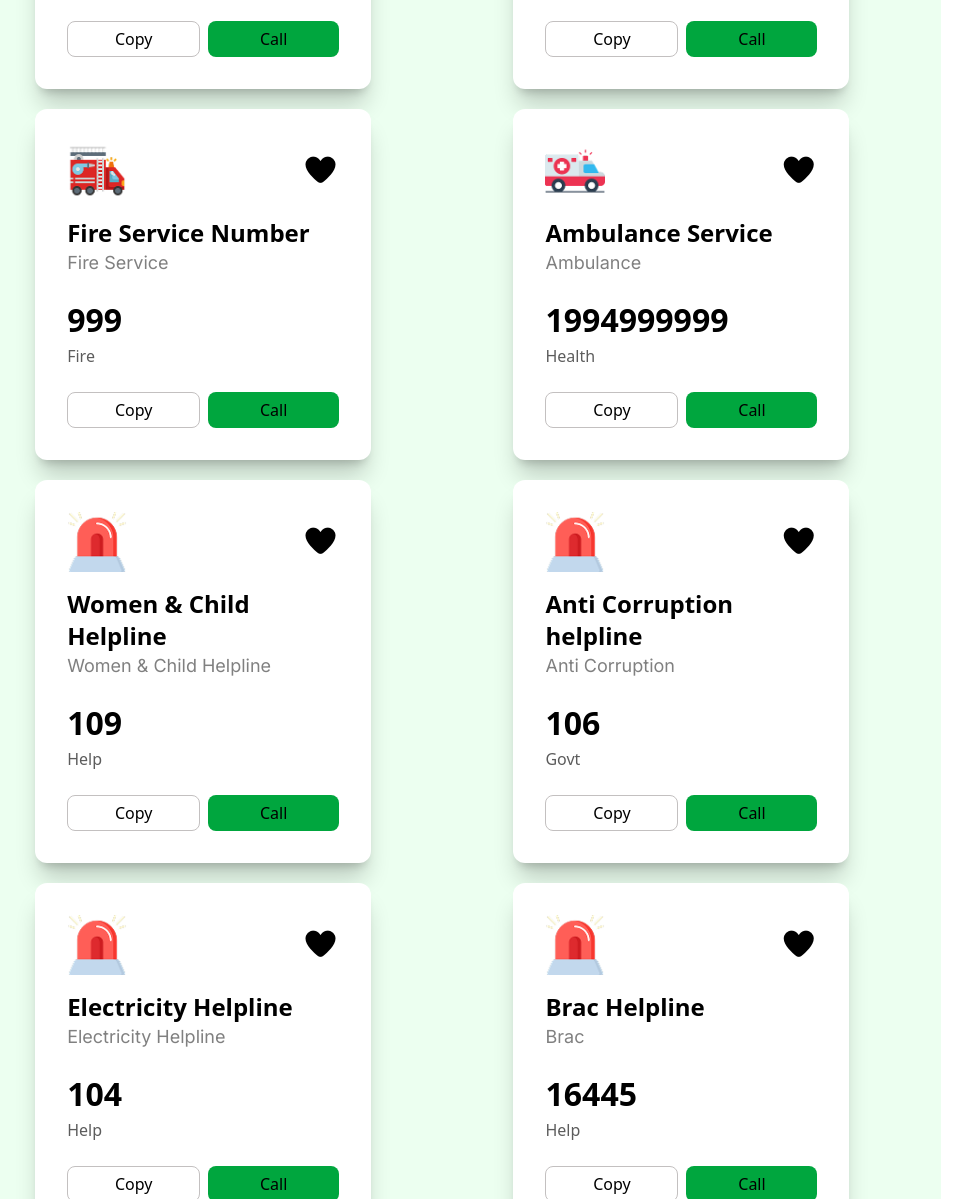
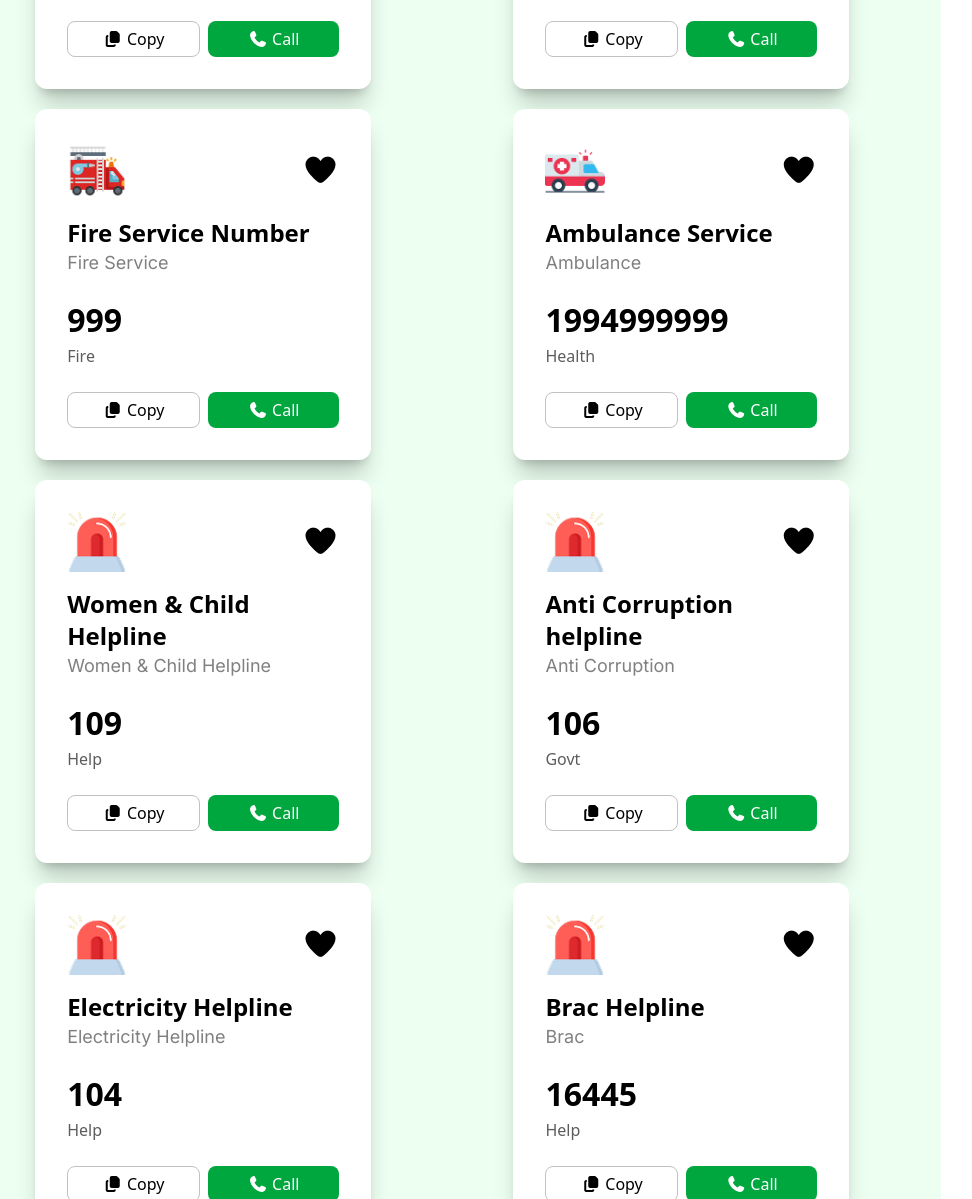
Before and after one commit to parthopauldev/Emergency-Hotline, a plain HTML site: page index.html in a window 1280 px wide. Shown: the part 721-1920 px from the top of the page, without its empty margins (26-998 px from the left). Drawn offline with nearby package versions, Linux system fonts and the light colour scheme; a web font is replaced by a local one.

Commit message:
assignment has been done

```diff
--- a/index.html
+++ b/index.html
@@ -15,7 +15,7 @@
 </head>
 <body class="font-(family-name: 'Hind Madurai', sans-serif;)">
     <!-- header section -->
-    <header class="max-w[1400px] flex items-center justify-between sm:px-[60px] py-[20px]">
+    <header class="max-w[1400px] flex items-center flex-col sm:flex-row justify-between sm:px-[60px] py-[20px]">
         <!-- left side -->
 <div class="flex gap-[10px]">
     <div class="logo w-[50px] h-[50px]">
@@ -82,8 +82,8 @@
     <h1 class="text-[32px] font-bold">999</h1>
     <p class="text-[#5c5c5c] mb-[24px]">All</p>
     <div class="flex gap-[8px]">
-        <button class="flex-1 rounded-[8px] py-[5px] border-[1px] border-[#c3c0c0] "><a href=""></a><p>Copy</p></button>
-        <button class="call-btn flex-1 py-[5px] rounded-[8px] bg-[#00a63e] ">Call</button>
+        <button class="copy-btn flex-1 rounded-[8px] py-[5px] border-[1px] border-[#c3c0c0] "><i class="fa-solid fa-copy"></i> Copy</button>
+        <button class="call-btn flex-1 text-[white] py-[5px] rounded-[8px] bg-[#00a63e] "><i class="fa-solid fa-phone m-r[]"></i> Call</button>
     </div>
  </div>
  <div class=" card shadow-xl/20 w-[336px] p-[32px] bg-[white] rounded-[12px]">
@@ -98,8 +98,8 @@
     <h1 class="text-[32px] font-bold">999</h1>
     <p class="text-[#5c5c5c] mb-[24px]">Police</p>
     <div class="flex gap-[8px]">
-        <button class="copy-btn  flex-1 rounded-[8px] py-[5px] border-[1px] border-[#c3c0c0] ">Copy</button>
-        <button class="call-btn flex-1 py-[5px] rounded-[8px] bg-[#00a63e] ">Call</button>
+        <button class="copy-btn  flex-1 rounded-[8px] py-[5px] border-[1px] border-[#c3c0c0] "><i class="fa-solid fa-copy"></i> Copy</button>
+        <button class="call-btn text-[white] flex-1 py-[5px] rounded-[8px] bg-[#00a63e] "><i class="fa-solid fa-phone m-r[]"></i> Call</button>
     </div>
  </div>
  <div class=" card shadow-xl/20 w-[336px] p-[32px] bg-[white] rounded-[12px]">
@@ -114,8 +114,8 @@
     <h1 class="text-[32px] font-bold">999</h1>
     <p class="text-[#5c5c5c] mb-[24px]">Fire</p>
     <div class="flex gap-[8px]">
-        <button class="copy-btn flex-1 rounded-[8px] py-[5px] border-[1px] border-[#c3c0c0] ">Copy</button>
-        <button class="call-btn flex-1 py-[5px] rounded-[8px] bg-[#00a63e] ">Call</button>
+        <button class="copy-btn flex-1 rounded-[8px] py-[5px] border-[1px] border-[#c3c0c0]  "><i class="fa-solid fa-copy"></i> Copy</button>
+        <button class="call-btn flex-1 text-[white] py-[5px] rounded-[8px] bg-[#00a63e] "><i class="fa-solid fa-phone m-r[]"></i> Call</button>
     </div>
  </div>
  <div class=" card shadow-xl/20 w-[336px] p-[32px] bg-[white] rounded-[12px]">
@@ -130,8 +130,8 @@
     <h1 class="text-[32px] font-bold">1994999999</h1>
     <p class="text-[#5c5c5c] mb-[24px]">Health</p>
     <div class="flex gap-[8px]">
-        <button class="copy-btn flex-1 rounded-[8px] py-[5px] border-[1px] border-[#c3c0c0] ">Copy</button>
-        <button class="call-btn flex-1 py-[5px] rounded-[8px] bg-[#00a63e] ">Call</button>
+        <button class="copy-btn flex-1 rounded-[8px] py-[5px] border-[1px] border-[#c3c0c0] "><i class="fa-solid fa-copy"></i> Copy</button>
+        <button class="call-btn text-[white] flex-1 py-[5px] rounded-[8px] bg-[#00a63e] "><i class="fa-solid fa-phone m-r[]"></i> Call</button>
     </div>
  </div>
  <div class=" card shadow-xl/20 w-[336px] p-[32px] bg-[white] rounded-[12px]">
@@ -146,8 +146,8 @@
     <h1 class="text-[32px] font-bold">109</h1>
     <p class="text-[#5c5c5c] mb-[24px]">Help</p>
     <div class="flex gap-[8px]">
-        <button class="copy-btn flex-1 rounded-[8px] py-[5px] border-[1px] border-[#c3c0c0] ">Copy</button>
-        <button class="call-btn flex-1 py-[5px] rounded-[8px] bg-[#00a63e] ">Call</button>
+        <button class="copy-btn flex-1 rounded-[8px] py-[5px] border-[1px] border-[#c3c0c0] "><i class="fa-solid fa-copy"></i> Copy</button>
+        <button class="call-btn flex-1 text-[white] py-[5px] rounded-[8px] bg-[#00a63e] "><i class="fa-solid fa-phone m-r[]"></i> Call</button>
     </div>
  </div>
  <div class=" card shadow-xl/20 w-[336px] p-[32px] bg-[white] rounded-[12px]">
@@ -162,8 +162,8 @@
     <h1 class="text-[32px] font-bold">106</h1>
     <p class="text-[#5c5c5c] mb-[24px]">Govt</p>
     <div class="flex gap-[8px]">
-        <button class="copy-btn flex-1 rounded-[8px] py-[5px] border-[1px] border-[#c3c0c0] ">Copy</button>
-        <button class="call-btn flex-1 py-[5px] rounded-[8px] bg-[#00a63e] ">Call</button>
+        <button class="copy-btn flex-1 rounded-[8px] py-[5px] border-[1px] border-[#c3c0c0] "><i class="fa-solid fa-copy"></i> Copy</button>
+        <button class="call-btn text-[white] flex-1 py-[5px] rounded-[8px] bg-[#00a63e] "><i class="fa-solid fa-phone m-r[]"></i> Call</button>
     </div>
  </div>
  <div class=" card shadow-xl/20 w-[336px] p-[32px] bg-[white] rounded-[12px]">
@@ -178,8 +178,8 @@
     <h1 class="text-[32px] font-bold">104</h1>
     <p class="text-[#5c5c5c] mb-[24px]">Help</p>
     <div class="flex gap-[8px]">
-        <button class= "copy-btn flex-1 rounded-[8px] py-[5px] border-[1px] border-[#c3c0c0] ">Copy</button>
-        <button class="call-btn flex-1 py-[5px] rounded-[8px] bg-[#00a63e] ">Call</button>
+        <button class= "copy-btn flex-1 rounded-[8px] py-[5px] border-[1px] border-[#c3c0c0] "><i class="fa-solid fa-copy"></i> Copy</button>
+        <button class="call-btn flex-1 text-[white] py-[5px] rounded-[8px] bg-[#00a63e] "><i class="fa-solid fa-phone m-r[]"></i> Call</button>
     </div>
  </div>
  <div class=" card shadow-xl/20 w-[336px] p-[32px] bg-[white] rounded-[12px]">
@@ -194,8 +194,8 @@
     <h1 class="text-[32px] font-bold">16445</h1>
     <p class="text-[#5c5c5c] mb-[24px]">Help</p>
     <div class="flex gap-[8px]">
-        <button class="copy-btn flex-1 rounded-[8px] py-[5px] border-[1px] border-[#c3c0c0] ">Copy</button>
-        <button class="call-btn flex-1 py-[5px] rounded-[8px] bg-[#00a63e] ">Call</button>
+        <button class="copy-btn flex-1 rounded-[8px] py-[5px] border-[1px] border-[#c3c0c0] "><i class="fa-solid fa-copy"></i> Copy</button>
+        <button class="call-btn flex-1 text-[white] py-[5px] rounded-[8px] bg-[#00a63e] "><i class="fa-solid fa-phone m-r[]"></i> Call</button>
     </div>
  </div>
  <div class=" card shadow-xl/20 w-[336px] p-[32px] bg-[white] rounded-[12px]">
@@ -210,8 +210,8 @@
     <h1 class="text-[32px] font-bold">163</h1>
     <p class="text-[#5c5c5c] mb-[24px]">Travel</p>
     <div class="flex gap-[8px]">
-        <button class="copy-btn flex-1 rounded-[8px] py-[5px] border-[1px] border-[#c3c0c0] ">Copy</button>
-        <button class="call-btn flex-1 py-[5px] rounded-[8px] bg-[#00a63e] ">Call</button>
+        <button class="copy-btn flex-1 rounded-[8px] py-[5px] border-[1px] border-[#c3c0c0] "><i class="fa-solid fa-copy"></i> Copy</button>
+        <button class="call-btn flex-1 text-[white] py-[5px] rounded-[8px] bg-[#00a63e] "><i class="fa-solid fa-phone m-r[]"></i> Call</button>
     </div>
  </div>
              </div>
--- a/script.js
+++ b/script.js
@@ -4,17 +4,8 @@ function getElement(id) {
 }
 // loveCount add
 let serviceCards=getElement('service-cards')
-serviceCards. addEventListener('click',function (e) {
-//   if (e.target.tagName ==='I') {
-// let loveCount =getElement('love-count') ;
-// let  loveCountNumber= parseInt(loveCount.innerText);
-// loveCountNumber++;
-// loveCount.innerText=loveCountNumber
 
 
-
-//   }
-  })
   // coin subtract feature
   serviceCards.addEventListener('click',function (e) {
     // loveCount add
@@ -80,5 +71,23 @@ document.getElementById('History-box').appendChild(newElement);
   copyNumber ++
   copyElement.innerText=copyNumber;
   // copy feature
+  function copyTextToClipboard(text) {
+  if (navigator.clipboard) {
+    navigator.clipboard.writeText(text)
+      .then(() => {
+        console.log('Text copied to clipboard successfully!');
+      })
+      .catch(err => {
+        console.error('Failed to copy text: ', err);
+      });
+  } else {
+    console.warn('Clipboard API not available. Using fallback method if implemented.');
+    // Implement a fallback for older browsers if necessary
+  }
+}
+
+// Example usage:
+const textToCopy = CallNumber;
+copyTextToClipboard(textToCopy);
 }
     })
```
Also changed, not shown: 1 other file.
